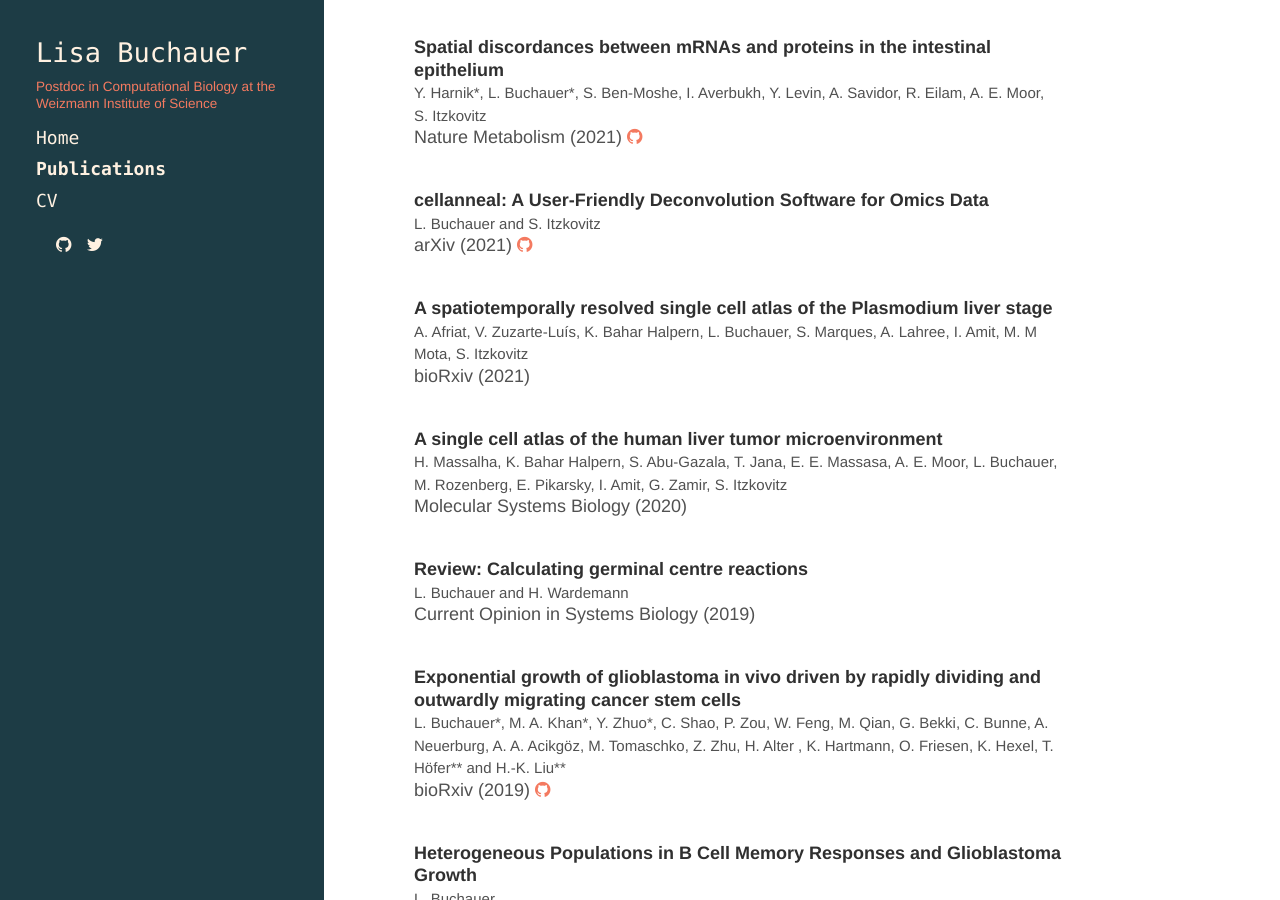
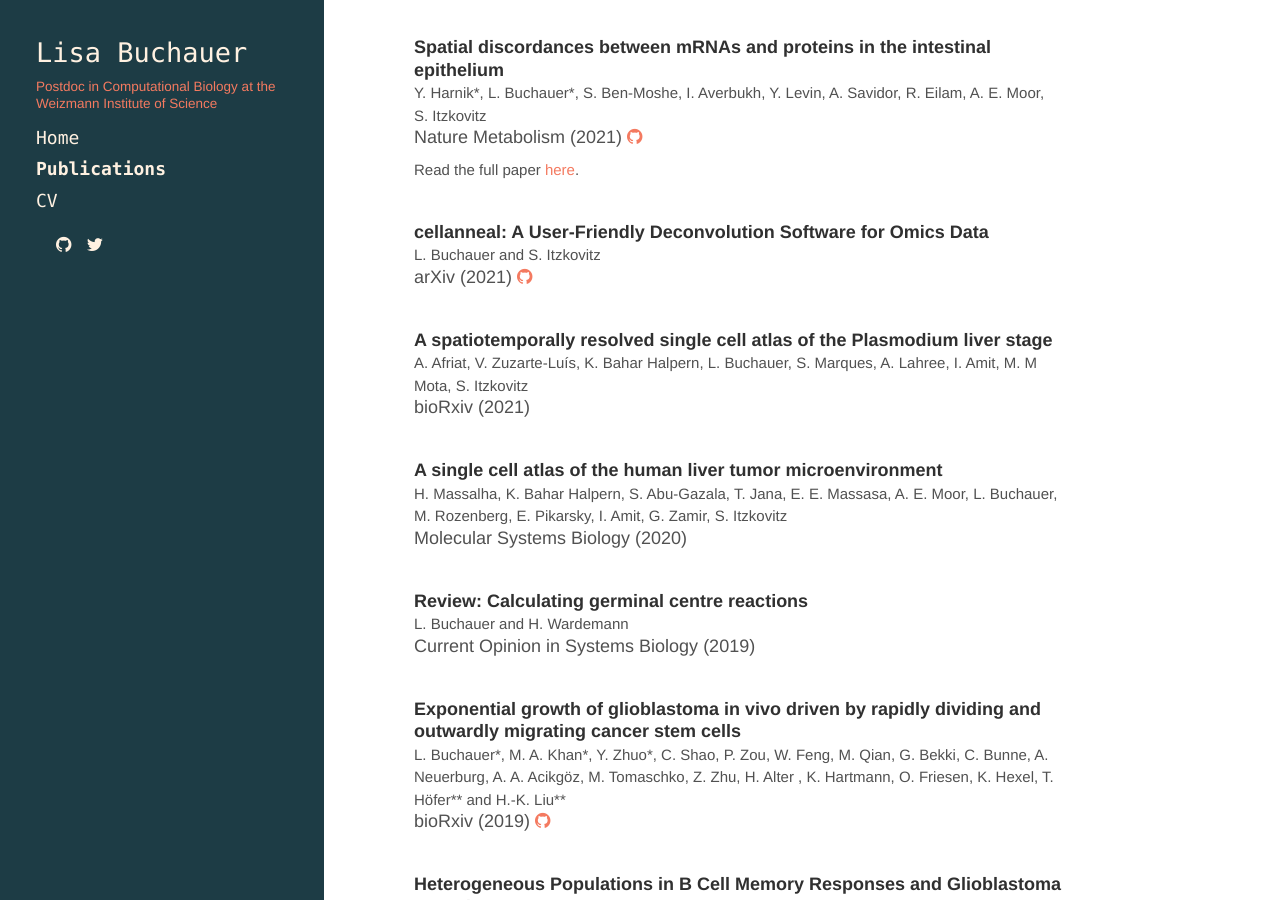
Before and after one commit to LiBuchauer/libuchauer.github.io, a Jekyll site: the page built from publications.md, in a window 1280 px wide and 900 px high. Built offline with Jekyll 4.4.1, drawn with Linux system fonts in a browser that asks for light colours; nearby versions of some CDN libraries; a style sheet for code colours, icons or effects is not loaded.

Commit message:
Update publist.yml

```diff
--- a/_data/publist.yml
+++ b/_data/publist.yml
@@ -6,6 +6,7 @@
   links:
       doi: https://doi.org/10.1038/s42255-021-00504-6
       github: https://github.com/LiBuchauer/spatial_MP_discordances
+  media: Read the full paper [here](https://rdcu.be/cDyG4).
 
 - authors: L. Buchauer and S. Itzkovitz
   title: "cellanneal: A User-Friendly Deconvolution Software for Omics Data"
```
